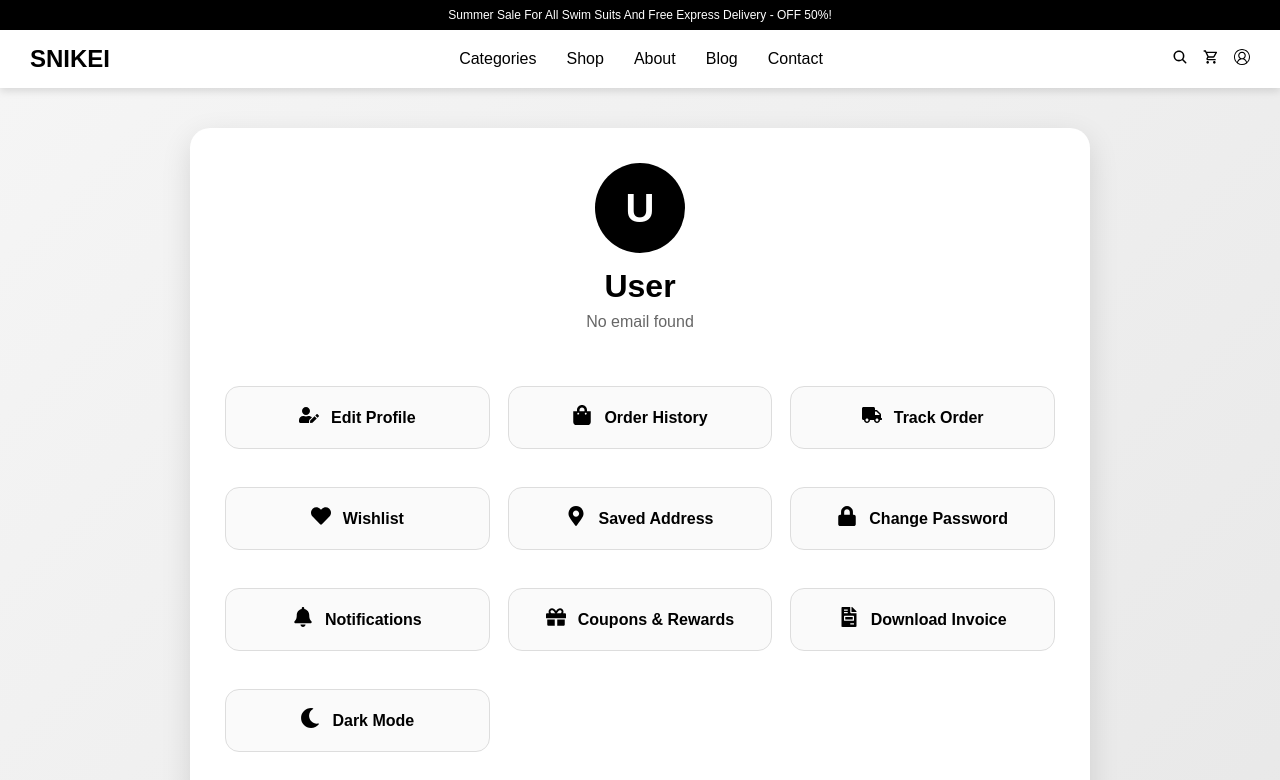
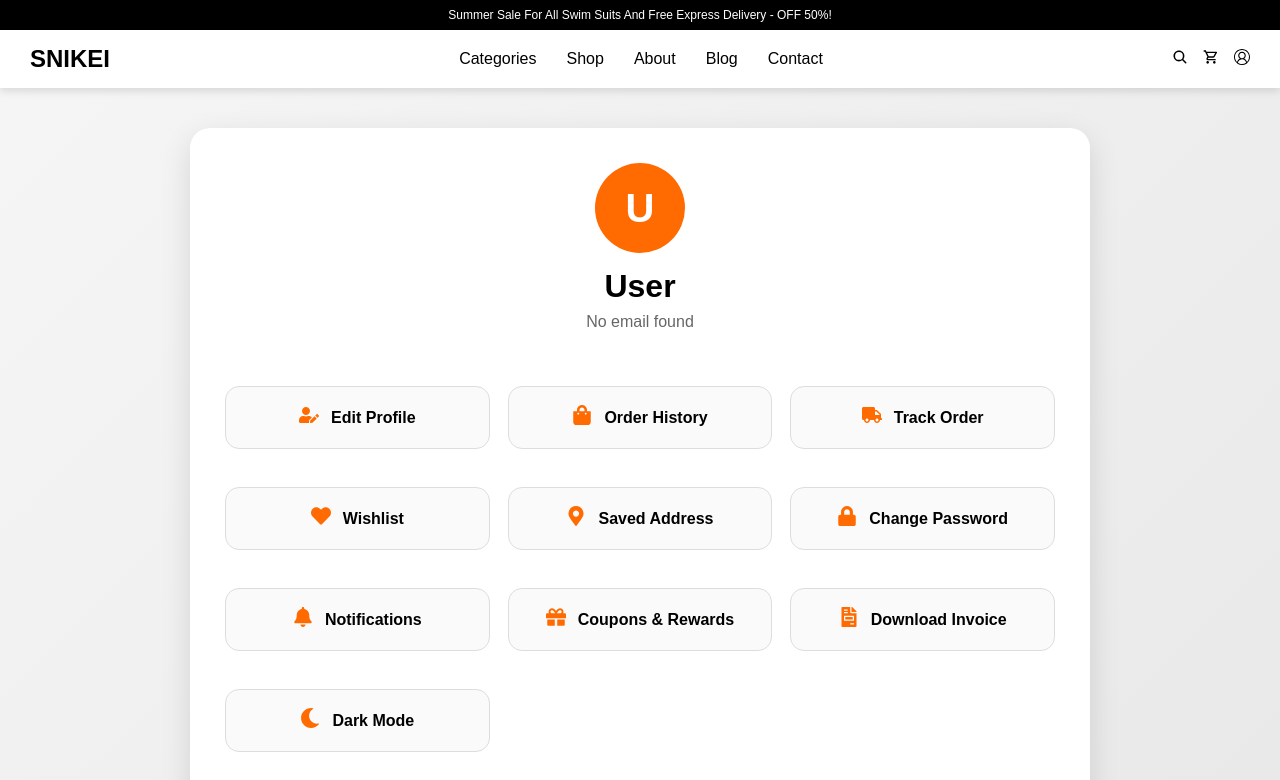
Before and after one commit to sahayasiboni-byte/Shoe_website, a React (Create React App) app: page /profile in a window 1280 px wide. Shown: the top 780 px of the page. Built offline with nearby package versions, Linux system fonts and the light colour scheme.

Commit message:
profile update

```diff
--- a/src/Section/NavbarSection/Navbar.jsx
+++ b/src/Section/NavbarSection/Navbar.jsx
@@ -4,7 +4,7 @@ import { IoSearch } from "react-icons/io5";
 import { MdOutlineShoppingCart } from "react-icons/md";
 import { VscAccount } from "react-icons/vsc";
 import { IoIosMenu, IoIosClose } from "react-icons/io";
-import { Link, useNavigate } from "react-router-dom";
+import { Link} from "react-router-dom";
 import CartModal from "../../Section/CardSection/CardSection";
 import Cookies from "js-cookie";
 // import { IoIosLogOut } from "react-icons/io";
@@ -15,7 +15,7 @@ const Navbar = () => {
   const [searchOpen, setSearchOpen] = useState(false);
   const [search, setSearch] = useState("");
 
-  const navigate = useNavigate();
+  // const navigate = useNavigate();
   const name = Cookies.get("username");
 
   const products = [
--- a/src/Section/ProfileSection/Profile.jsx
+++ b/src/Section/ProfileSection/Profile.jsx
@@ -1,7 +1,8 @@
-import React from "react";
+import React, { useState, useEffect } from "react";
 import { useNavigate } from "react-router-dom";
 import Cookies from "js-cookie";
 import { IoIosLogOut } from "react-icons/io";
+
 import {
   FaUserEdit,
   FaShoppingBag,
@@ -12,11 +13,31 @@ import {
   FaBell,
   FaGift,
   FaMoon,
+  FaSun,
   FaFileInvoice,
 } from "react-icons/fa";
 
 const Profile = () => {
+
   const navigate = useNavigate();
+
+  const [darkMode, setDarkMode] = useState(
+    localStorage.getItem("theme") === "dark"
+  );
+
+  useEffect(() => {
+    if (darkMode) {
+      document.body.style.backgroundColor = "#121212";
+      document.body.style.color = "#ffffff";
+
+      localStorage.setItem("theme", "dark");
+    } else {
+      document.body.style.backgroundColor = "#f5f5f5";
+      document.body.style.color = "#000000";
+
+      localStorage.setItem("theme", "light");
+    }
+  }, [darkMode]);
 
   const name = Cookies.get("username") || "User";
   const email = Cookies.get("email") || "No email found";
@@ -25,48 +46,140 @@ const Profile = () => {
     Cookies.remove("username");
     Cookies.remove("userid");
     Cookies.remove("email");
+
     navigate("/account");
   };
 
   const menuItems = [
-    { title: "Edit Profile", icon: <FaUserEdit />, path: "/edit-profile" },
-    { title: "Order History", icon: <FaShoppingBag />, path: "/order-history" },
-    { title: "Track Order", icon: <FaTruck />, path: "/track-order" },
-    { title: "Wishlist", icon: <FaHeart />, path: "/wishlist" },
-    { title: "Saved Address", icon: <FaMapMarkerAlt />, path: "/saved-address" },
-    { title: "Change Password", icon: <FaLock />, path: "/change-password" },
-    { title: "Notifications", icon: <FaBell />, path: "/notifications" },
-    { title: "Coupons & Rewards", icon: <FaGift />, path: "/coupons" },
-    { title: "Download Invoice", icon: <FaFileInvoice />, path: "/invoice" },
-    { title: "Dark Mode", icon: <FaMoon />, path: "/settings" },
+    {
+      title: "Edit Profile",
+      icon: <FaUserEdit />,
+      action: () => navigate("/edit-profile"),
+    },
+
+    {
+      title: "Order History",
+      icon: <FaShoppingBag />,
+      action: () => navigate("/order-history"),
+    },
+
+    {
+      title: "Track Order",
+      icon: <FaTruck />,
+      action: () => navigate("/track-order"),
+    },
+
+    {
+      title: "Wishlist",
+      icon: <FaHeart />,
+      action: () => navigate("/wishlist"),
+    },
+
+    {
+      title: "Saved Address",
+      icon: <FaMapMarkerAlt />,
+      action: () => navigate("/saved-address"),
+    },
+
+    {
+      title: "Change Password",
+      icon: <FaLock />,
+      action: () => navigate("/change-password"),
+    },
+
+    {
+      title: "Notifications",
+      icon: <FaBell />,
+      action: () => navigate("/notifications"),
+    },
+
+    {
+      title: "Coupons & Rewards",
+      icon: <FaGift />,
+      action: () => navigate("/coupons"),
+    },
+
+    {
+      title: "Download Invoice",
+      icon: <FaFileInvoice />,
+      action: () => {
+        alert("Invoice Download Started");
+      },
+    },
+
+    {
+      title: darkMode ? "Light Mode" : "Dark Mode",
+      icon: darkMode ? <FaSun /> : <FaMoon />,
+      action: () => setDarkMode(!darkMode),
+    },
   ];
 
   return (
-    <div style={styles.page}>
-      <div style={styles.card}>
+    <div
+      style={{
+        ...styles.page,
+        background: darkMode
+          ? "linear-gradient(135deg, #121212, #1e1e1e)"
+          : "linear-gradient(135deg, #f5f5f5, #e8e8e8)",
+      }}
+    >
+      <div
+        style={{
+          ...styles.card,
+          background: darkMode ? "#1f1f1f" : "#fff",
+        }}
+      >
         <div style={styles.profileTop}>
           <div style={styles.avatar}>
             {name.charAt(0).toUpperCase()}
           </div>
 
-          <h1 style={styles.name}>{name}</h1>
-          <p style={styles.email}>{email}</p>
+          <h1
+            style={{
+              ...styles.name,
+              color: darkMode ? "#fff" : "#000",
+            }}
+          >
+            {name}
+          </h1>
+
+          <p
+            style={{
+              ...styles.email,
+              color: darkMode ? "#ccc" : "#666",
+            }}
+          >
+            {email}
+          </p>
         </div>
 
         <div style={styles.menuGrid}>
           {menuItems.map((item, index) => (
             <button
               key={index}
-              style={styles.menuBtn}
-              onClick={() => navigate(item.path)}
+              style={{
+                ...styles.menuBtn,
+                background: darkMode ? "#2b2b2b" : "#fafafa",
+                color: darkMode ? "#fff" : "#000",
+                border: darkMode
+                  ? "1px solid #444"
+                  : "1px solid #ddd",
+              }}
+              onClick={item.action}
             >
-              <span style={styles.icon}>{item.icon}</span>
+              <span style={styles.icon}>
+                {item.icon}
+              </span>
+
               {item.title}
             </button>
           ))}
         </div>
 
-        <button style={styles.logoutBtn} onClick={handleLogout}>
+        <button
+          style={styles.logoutBtn}
+          onClick={handleLogout}
+        >
           <IoIosLogOut size={22} />
           Logout
         </button>
@@ -78,7 +191,6 @@ const Profile = () => {
 const styles = {
   page: {
     minHeight: "100vh",
-    background: "linear-gradient(135deg, #f5f5f5, #e8e8e8)",
     padding: "40px 20px",
     display: "flex",
     justifyContent: "center",
@@ -87,7 +199,6 @@ const styles = {
   card: {
     width: "100%",
     maxWidth: "900px",
-    background: "#fff",
     borderRadius: "20px",
     padding: "35px",
     boxShadow: "0 10px 30px rgba(0,0,0,0.12)",
@@ -102,7 +213,7 @@ const styles = {
     width: "90px",
     height: "90px",
     borderRadius: "50%",
-    background: "#000",
+    background: "#ff6b00",
     color: "#fff",
     display: "flex",
     alignItems: "center",
@@ -118,7 +229,6 @@ const styles = {
   },
 
   email: {
-    color: "#666",
     fontSize: "16px",
   },
 
@@ -130,9 +240,7 @@ const styles = {
 
   menuBtn: {
     padding: "18px",
-    border: "1px solid #ddd",
     borderRadius: "14px",
-    background: "#fafafa",
     cursor: "pointer",
     fontSize: "16px",
     fontWeight: "600",
@@ -140,12 +248,11 @@ const styles = {
     alignItems: "center",
     gap: "12px",
     transition: "0.3s",
-    color:"black",
   },
 
   icon: {
     fontSize: "20px",
-    color: "#000",
+    color: "#ff6b00",
   },
 
   logoutBtn: {
@@ -164,7 +271,6 @@ const styles = {
     justifyContent: "center",
     gap: "10px",
   },
-
 };
 
 export default Profile;
```
